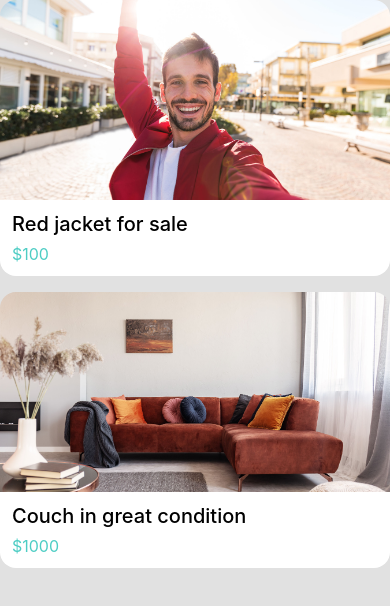
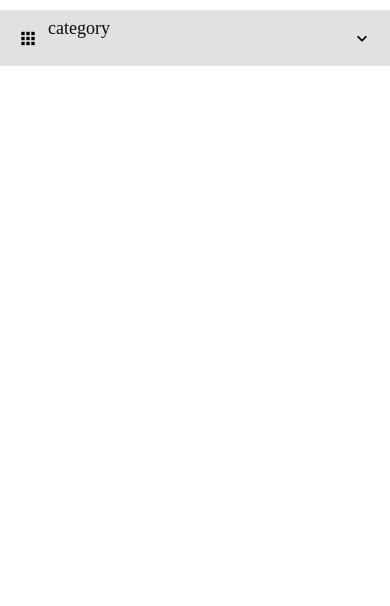
Before and after one commit to ShubhamBirari/doneWithIt, a React Native app: screen / in a window 390 px wide. Shown: the top 606 px of the page. Built offline with nearby package versions, Linux system fonts and the light colour scheme.

Commit message:
Input component section done

```diff
--- a/App.js
+++ b/App.js
@@ -1,8 +1,33 @@
-import ListItem from './app/components/ListItem';
+import { useState } from 'react';
+
 import Screen from './app/components/Screen';
-import AccountScreen from './app/screens/AccountScreen';
-import ListingsScreen from './app/screens/ListingsScreen';
+import AppPicker from './app/components/AppPicker';
 
+const options = [
+	{
+		name: 'category',
+	},
+
+	{
+		name: 'category1',
+	},
+
+	{
+		name: 'category2',
+	},
+];
 export default function App() {
-	return <ListingsScreen />;
+	const [value, setValue] = useState(options[0].name);
+	return (
+		<Screen>
+			<AppPicker
+				icon='apps'
+				options={options}
+				selectedItem={value}
+				onSelectItem={(item) => {
+					setValue(item);
+				}}
+			/>
+		</Screen>
+	);
 }
--- /dev/null
+++ b/app/components/AppPicker.js
@@ -0,0 +1,69 @@
+import React, { useState } from 'react';
+import {
+	FlatList,
+	Modal,
+	StyleSheet,
+	TouchableWithoutFeedback,
+	View,
+	Button,
+} from 'react-native';
+
+import colors from '../config/colors';
+import Icon from './Icon';
+import AppText from './AppText';
+import PickerItem from './PickerItem';
+
+function AppPicker({ icon, options, selectedItem, onSelectItem }) {
+	const [isOpen, setIsOpen] = useState(false);
+
+	return (
+		<>
+			<TouchableWithoutFeedback onPress={() => setIsOpen(true)}>
+				<View style={styles.container}>
+					{icon && <Icon name={icon} size={40} style={styles.icon} />}
+					<AppText style={[styles.text]}>{selectedItem}</AppText>
+					<Icon name='chevron-down' />
+				</View>
+			</TouchableWithoutFeedback>
+			<Modal visible={isOpen} animationType='slide'>
+				<Button
+					title='Close'
+					IconComponent={<Icon name='close' />}
+					onPress={() => setIsOpen(false)}
+				/>
+				<FlatList
+					data={options}
+					keyExtractor={(item) => item.name.toString()}
+					renderItem={({ item }) => (
+						<PickerItem
+							label={item.name}
+							onPress={() => {
+								setIsOpen(false);
+								onSelectItem(item.name);
+							}}
+						/>
+					)}
+				/>
+			</Modal>
+		</>
+	);
+}
+
+const styles = StyleSheet.create({
+	container: {
+		width: '100%',
+		flexDirection: 'row',
+		backgroundColor: colors.light,
+		padding: 8,
+		marginVertical: 10,
+	},
+	text: {
+		flex: 1,
+		textAlignVertical: 'center',
+	},
+	icon: {
+		marginRight: 10,
+	},
+});
+
+export default AppPicker;
--- a/app/components/AppText.js
+++ b/app/components/AppText.js
@@ -1,12 +1,9 @@
 import React from 'react';
-import { Text, StyleSheet } from 'react-native';
+import { Text } from 'react-native';
+import defaultStyles from '../config/defaultStyles';
 
 function AppText({ children, style }) {
-	return <Text style={[styles.text, style]}>{children}</Text>;
+	return <Text style={[defaultStyles.text, style]}>{children}</Text>;
 }
 
-const styles = StyleSheet.create({
-	text: {},
-});
-
 export default AppText;
--- a/app/components/Button.js
+++ b/app/components/Button.js
@@ -1,10 +1,11 @@
 import { Text, StyleSheet, TouchableOpacity } from 'react-native';
 import colors from '../config/colors';
 
-const Button = ({ title, color = 'primary' }) => {
+const Button = ({ title, color = 'primary', onPress }) => {
 	return (
 		<TouchableOpacity
 			style={[styles.button, { backgroundColor: colors[color] }]}
+			onPress={onPress}
 		>
 			<Text style={styles.text}>{title}</Text>
 		</TouchableOpacity>
--- /dev/null
+++ b/app/components/PickerItem.js
@@ -0,0 +1,19 @@
+import React from 'react';
+import { TouchableOpacity, StyleSheet } from 'react-native';
+import AppText from './AppText';
+
+function PickerItem({ label, onPress }) {
+	return (
+		<TouchableOpacity onPress={onPress} style={styles.text}>
+			<AppText>{label}</AppText>
+		</TouchableOpacity>
+	);
+}
+
+const styles = StyleSheet.create({
+	text: {
+		padding: 20,
+	},
+});
+
+export default PickerItem;
--- a/app/config/colors.js
+++ b/app/config/colors.js
@@ -6,4 +6,5 @@ export default {
 
 	medium: '#6e6969',
 	light: '#e1e1e1',
+	dark: '#0c0c0c',
 };
--- /dev/null
+++ b/app/config/defaultStyles.js
@@ -0,0 +1,10 @@
+import { Platform } from 'react-native';
+import colors from './colors';
+
+export default {
+	text: {
+		color: colors.dark,
+		fontSize: 18,
+		fontFamily: Platform.OS === 'android' ? 'Roboto' : 'Avenir',
+	},
+};
```
Also changed, not shown: app/components/AppTextInput.js (added, +30 -0 lines).
